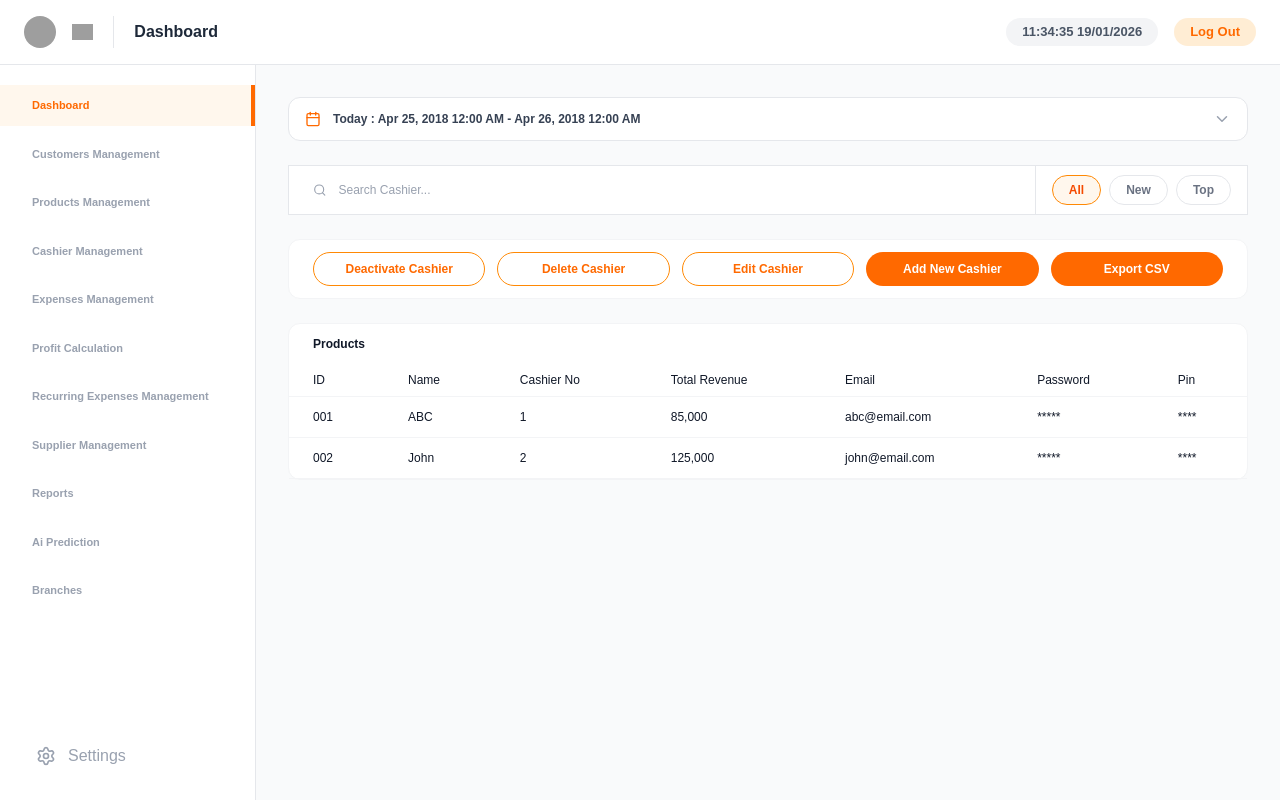
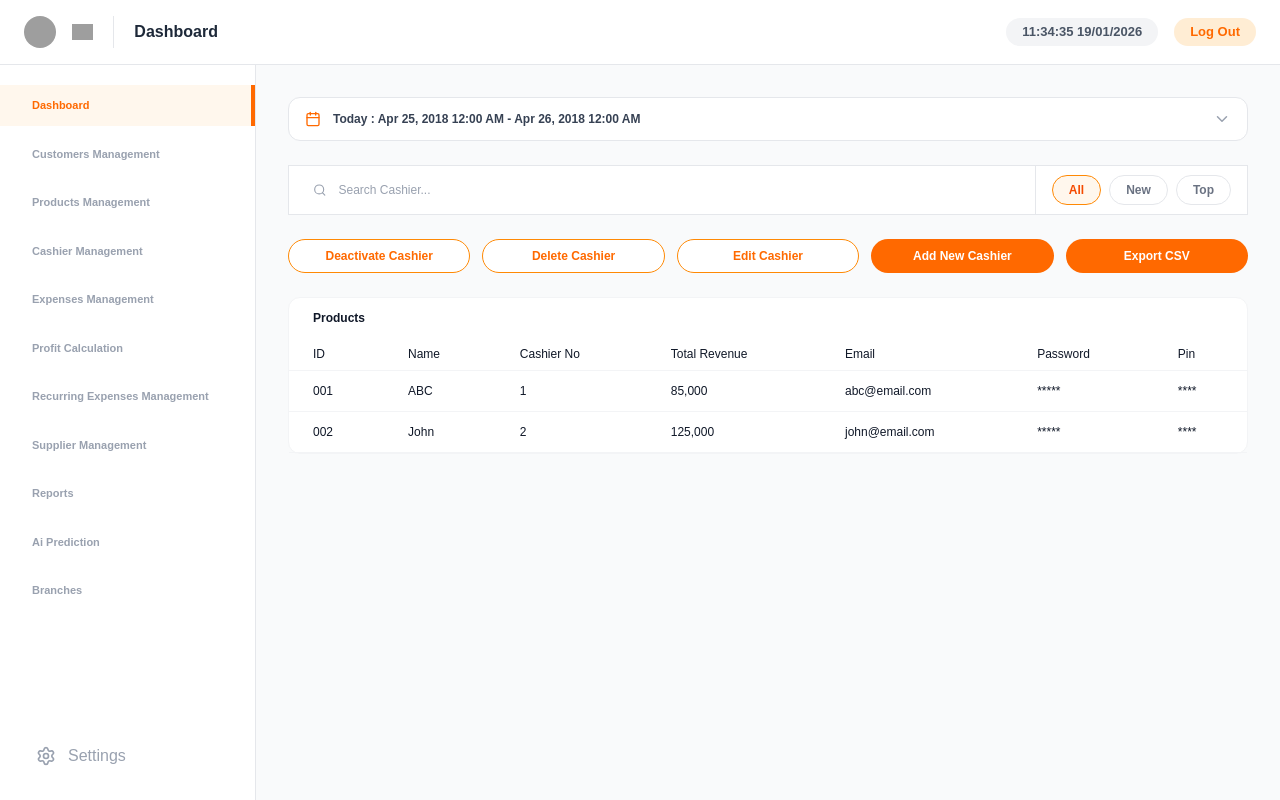
Before and after one commit to LTI-INTERNS/pos-micro-sass, a Next.js app: page /CashierManagement in a window 1280 px wide. Built offline with nearby package versions, Linux system fonts and the light colour scheme; grey boxes are pictures that could not be loaded.

Commit message:
style(ui): remove background container from cashier action buttons

```diff
--- a/app/components/CashierManagement/CashierActionsBar.tsx
+++ b/app/components/CashierManagement/CashierActionsBar.tsx
@@ -16,7 +16,7 @@ export default function CashierActionsBar({
   onExport,
 }: Props) {
   return (
-    <div className="bg-white rounded-xl border border-gray-100 px-6 py-3">
+
       <div className="grid grid-cols-1 sm:grid-cols-5 gap-3">
         <button
           onClick={onDeactivate}
@@ -63,6 +63,6 @@ export default function CashierActionsBar({
           Export CSV
         </button>
       </div>
-    </div>
+
   );
 }
```
